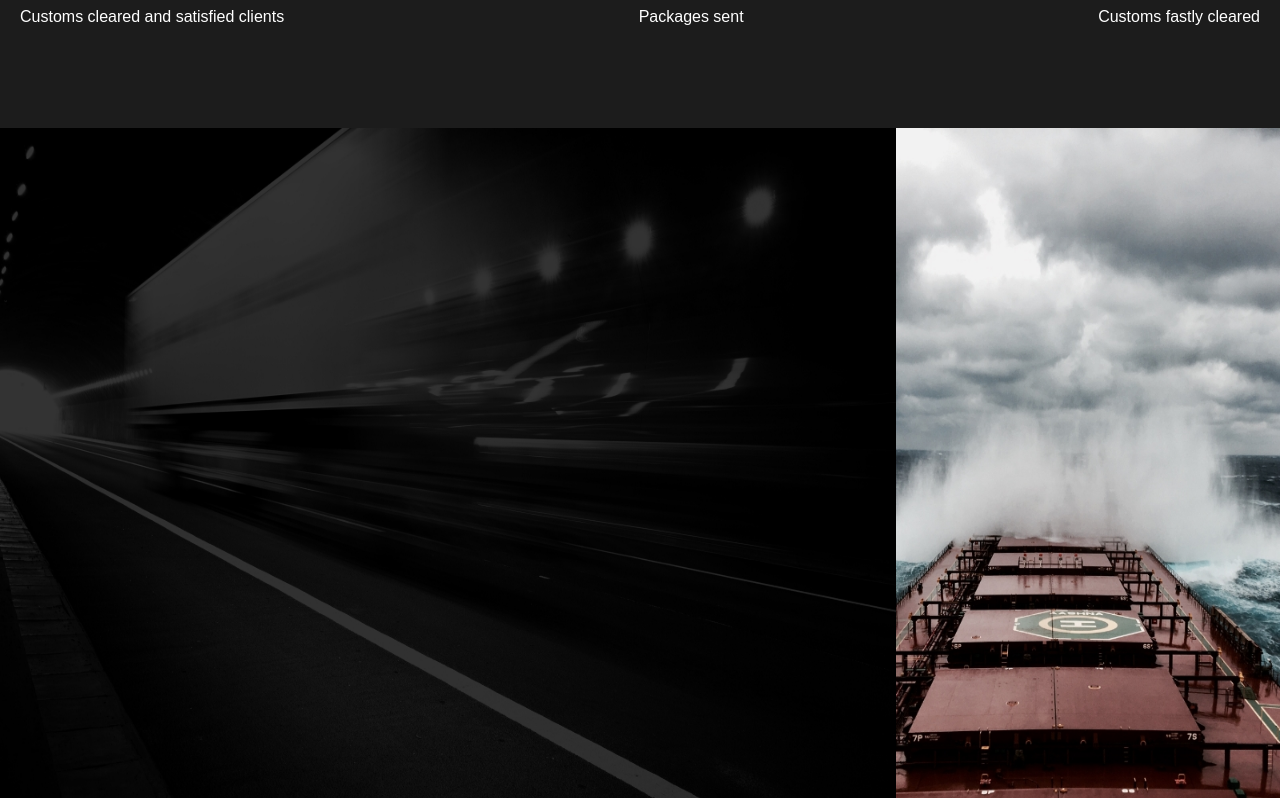
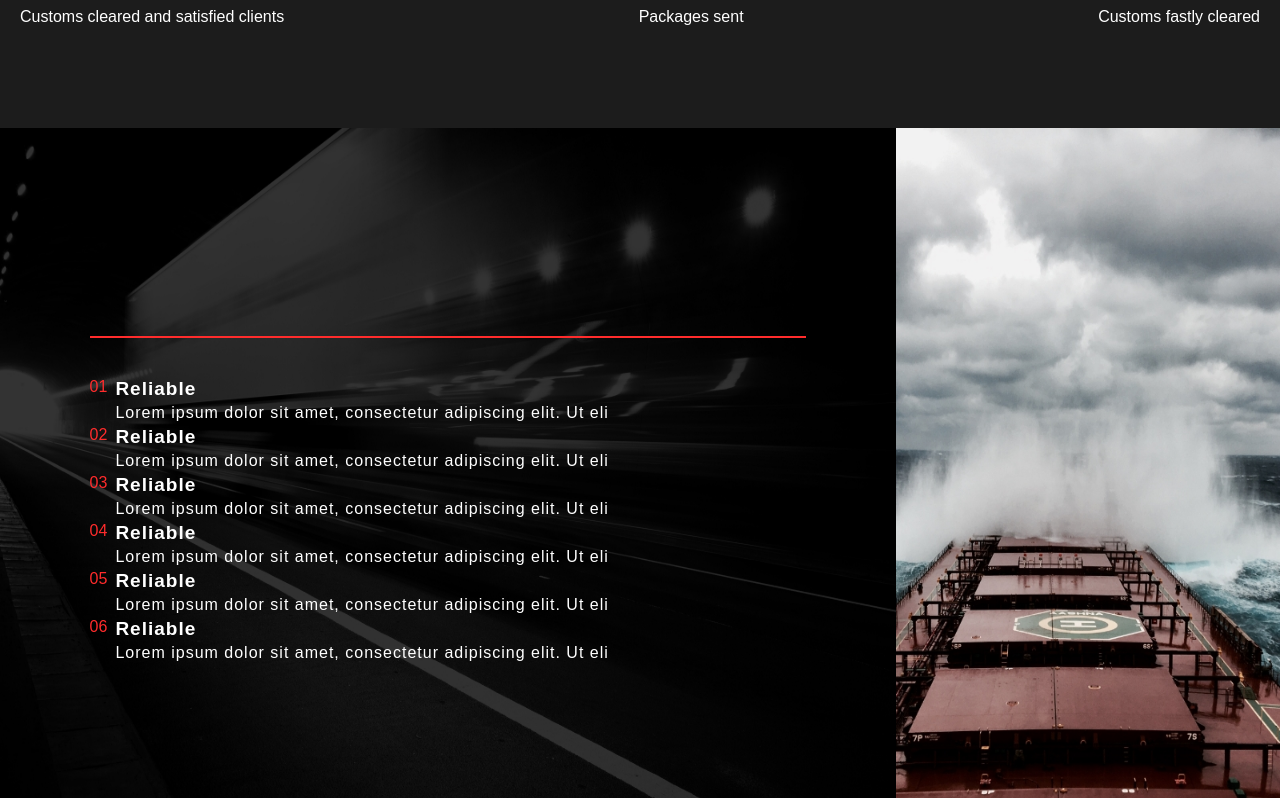
Before and after one commit to Shirobokov-aa/landing-diegooffcorp.com, a Next.js app in the folder main/: page / in a window 1280 px wide. Shown: the part 942-1740 px from the top of the page. Built offline with nearby package versions, Linux system fonts and the light colour scheme.

Commit message:
Update Main.tsx

```diff
--- a/main/src/components/Main.tsx
+++ b/main/src/components/Main.tsx
@@ -48,7 +48,12 @@ function Main() {
       <section>
         <div className="flex w-full h-[800px]">
           <div className="relative lg:w-[70%] w-full h-full">
-            <Image src="/img/bg-tizer-1.jpg" alt="banner" fill className="" />
+            <Image
+              src="/img/bg-tizer-1.jpg"
+              alt="banner"
+              fill
+              className="-z-50"
+            />
             <div className="inset-0 flex">
               <div className="w-[80%] mx-auto h-[2px] bg-[#ff2c2c] lg:mt-52 mt-10">
                 <div className="lg:grid-cols-3 grid-cols-1 gap-6 mt-10">
```
